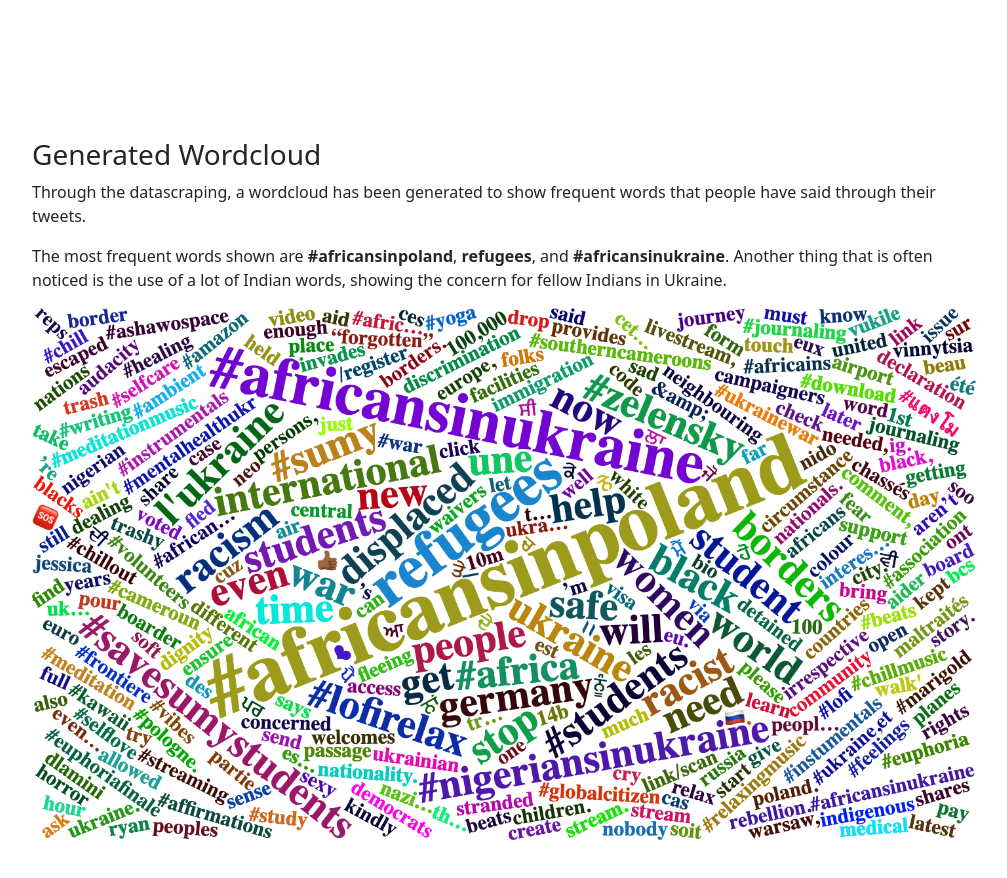
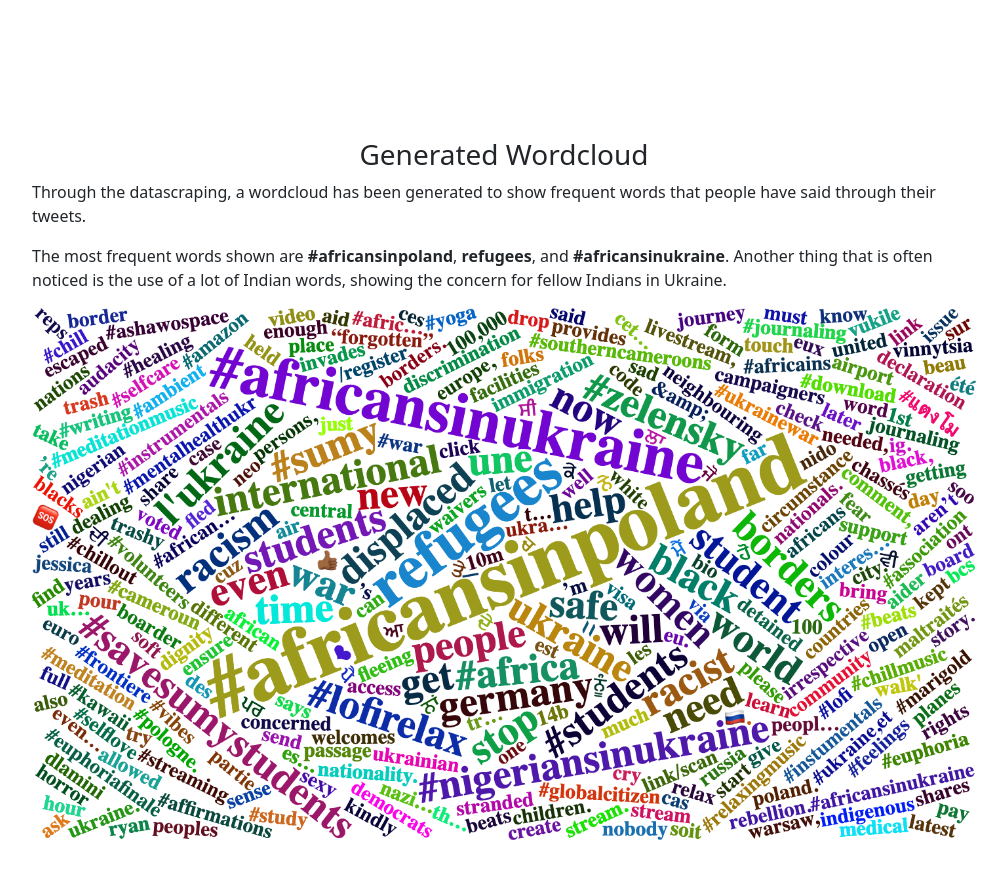
Before and after one commit to ITWS-Hackathon/refugee-data, an Angular app in the folder frontend/: page / in a window 1280 px wide. Shown: the part 2100-2978 px from the top of the page, without its empty margins (136-1143 px from the left). Built offline with nearby package versions, Linux system fonts and the light colour scheme.

Commit message:
Update wordcloud header

```diff
--- a/frontend/src/app/wordcloud/wordcloud.component.html
+++ b/frontend/src/app/wordcloud/wordcloud.component.html
@@ -1,5 +1,5 @@
 <div class="w-75 mx-auto mt-5 p-2 d-flex flex-column">
-  <h3>Generated Wordcloud</h3>
+  <h3 class="text-center">Generated Wordcloud</h3>
   <p>
       Through the datascraping, a wordcloud has been generated to show frequent words that
       people have said through their tweets.
```
